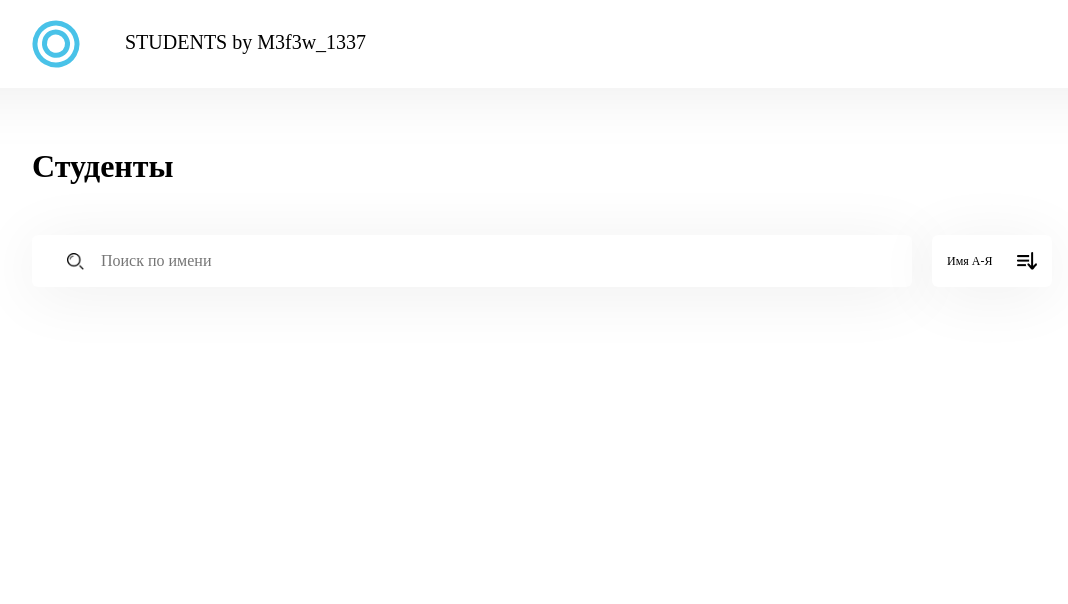
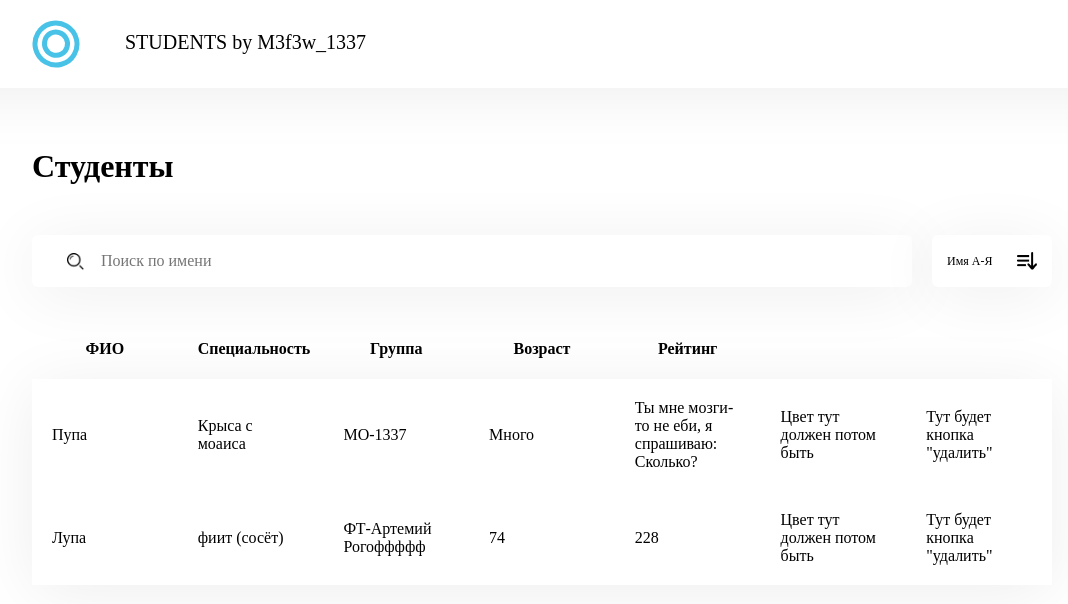
Before and after one commit to MathewNez/doubletapp-test, a React (Create React App) app: page / in a window 1280 px wide. Shown: the top 604 px of the page, without its empty margins (98-1166 px from the left). Built offline with nearby package versions, Linux system fonts and the light colour scheme.

Commit message:
Added the main table

```diff
--- a/src/App.js
+++ b/src/App.js
@@ -3,6 +3,7 @@ import Navbar from "./Navbar";
 import Students from "./Students";
 import SearchBar from "./SearchBar"
 import SortList from "./SortList";
+import Table from "./Table";
 
 function App() {
   return (
@@ -14,8 +15,8 @@ function App() {
                 <SearchBar />
                 <SortList />
             </div>
+            <Table />
         </div>
-
     </div>
   );
 }
--- /dev/null
+++ b/src/Table.js
@@ -0,0 +1,37 @@
+const Table = () => {
+    return(
+        <table>
+            <thead>
+                <tr>
+                    <th>ФИО</th>
+                    <th>Специальность</th>
+                    <th>Группа</th>
+                    <th>Возраст</th>
+                    <th>Рейтинг</th>
+                </tr>
+            </thead>
+            <tbody>
+                <tr>
+                    <td>Пупа</td>
+                    <td>Крыса с моаиса</td>
+                    <td>МО-1337</td>
+                    <td>Много</td>
+                    <td>Ты мне мозги-то не еби, я спрашиваю: Сколько?</td>
+                    <td>Цвет тут должен потом быть</td>
+                    <td>Тут будет кнопка "удалить"</td>
+            </tr>
+                <tr>
+                    <td>Лупа</td>
+                    <td>фиит (сосёт)</td>
+                    <td>ФТ-Артемий Рогоффффф</td>
+                    <td>74</td>
+                    <td>228</td>
+                    <td>Цвет тут должен потом быть</td>
+                    <td>Тут будет кнопка "удалить"</td>
+                </tr>
+            </tbody>
+        </table>
+    );
+}
+
+export default Table;
--- a/src/index.css
+++ b/src/index.css
@@ -14,6 +14,7 @@
   /* 1 */
   box-shadow: 0 7px 64px rgba(0, 0, 0, 0.07);
 }
+
 .navbar h1 {
   /* 20 / M */
   padding-left: 45px;
@@ -120,3 +121,32 @@
   justify-content: space-between;
   margin-top: 50px;
 }
+
+table {
+  table-layout: fixed;
+  width: 100%;
+  border-collapse: collapse;
+  margin-top: 32px;
+}
+
+th, td {
+  padding: 20px;
+}
+
+thead {
+  font-family: Geometria, serif;
+  font-style: normal;
+  font-weight: normal;
+  font-size: 16px;
+  line-height: 20px;
+}
+
+tbody {
+  padding: 12px;
+  /* White */
+  background: #FFFFFF;
+
+  /* 1 */
+  box-shadow: 0px 7px 64px rgba(0, 0, 0, 0.07);
+  border-radius: 6px;
+}
```
